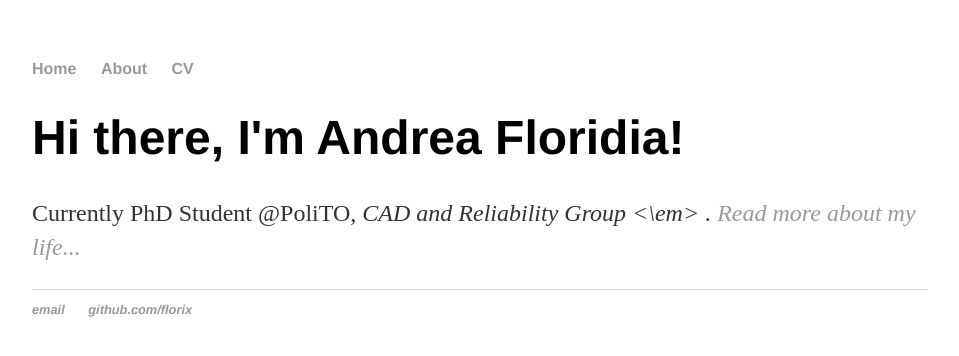
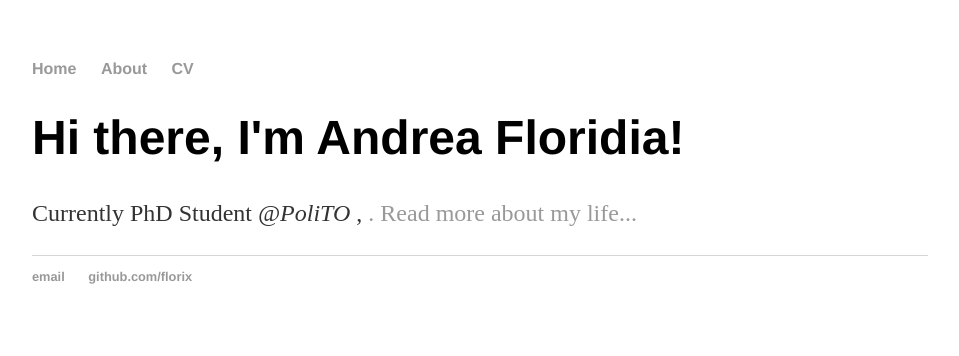
Before and after one commit to florix/florix.github.io, a Jekyll site: the page built from index.html, in a window 1280 px wide. Shown: the top 356 px of the page, without its empty margins (160-1119 px from the left). Built offline with Jekyll 4.4.1, drawn with Linux system fonts in a browser that asks for light colours; part of the change alters nothing that is shown.

Commit message:
Update index.html

```diff
--- a/index.html
+++ b/index.html
@@ -4,5 +4,5 @@ title: Andrea Floridia Homepage
 ---
 <div class="blurb">
 	<h1>Hi there, I'm Andrea Floridia!</h1>
-	<p>Currently PhD Student @PoliTO, <em> CAD and Reliability Group <\em> . <a href="/about">Read more about my life...</a></p>
+	<p>Currently PhD Student <em> @PoliTO </em>, <a href="http://www.cad.polito.it/staff/index.html" CAD and Reliability Group </a> . <a href="/about">Read more about my life...</a></p>
 </div><!-- /.blurb -->
```
